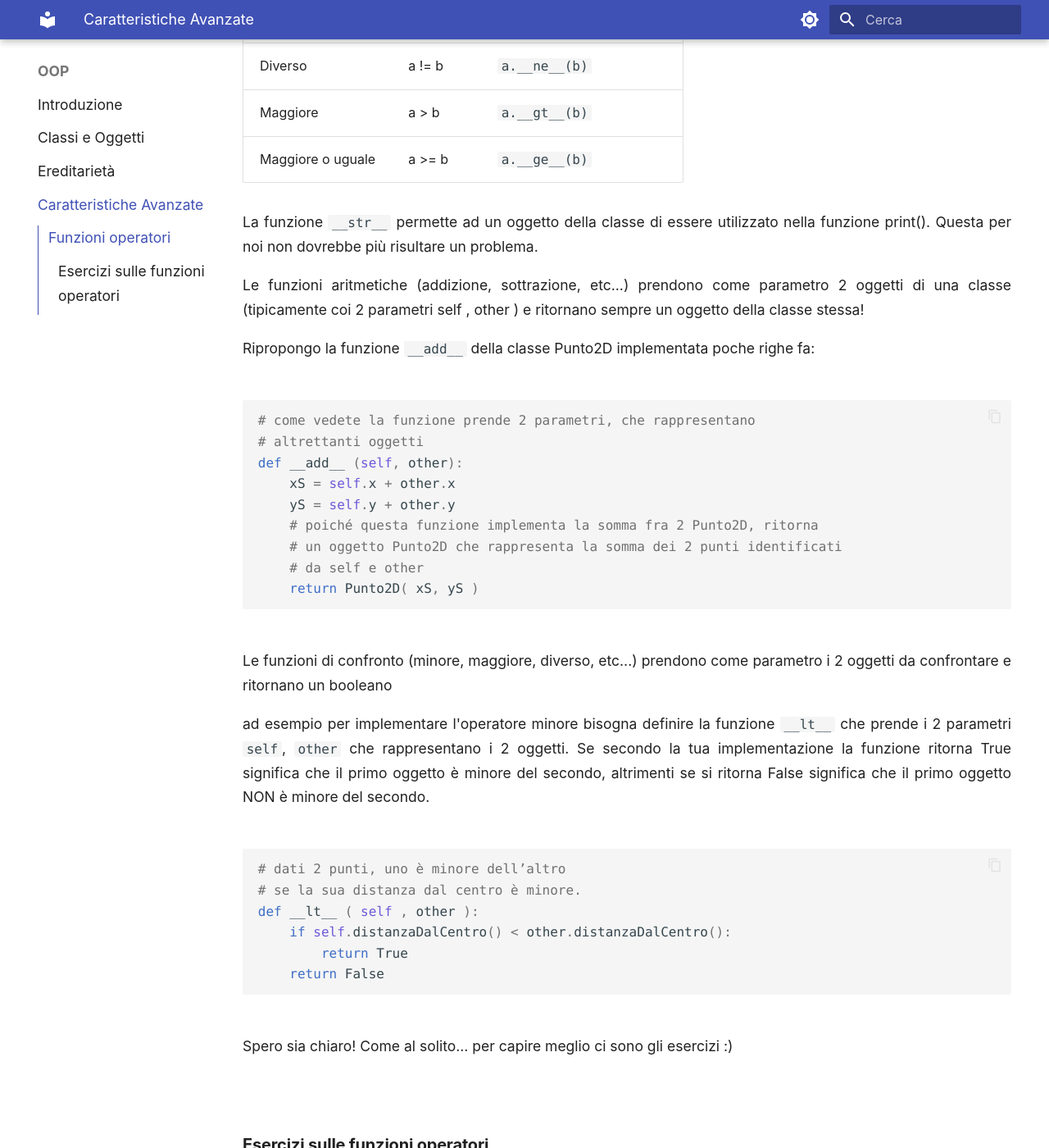
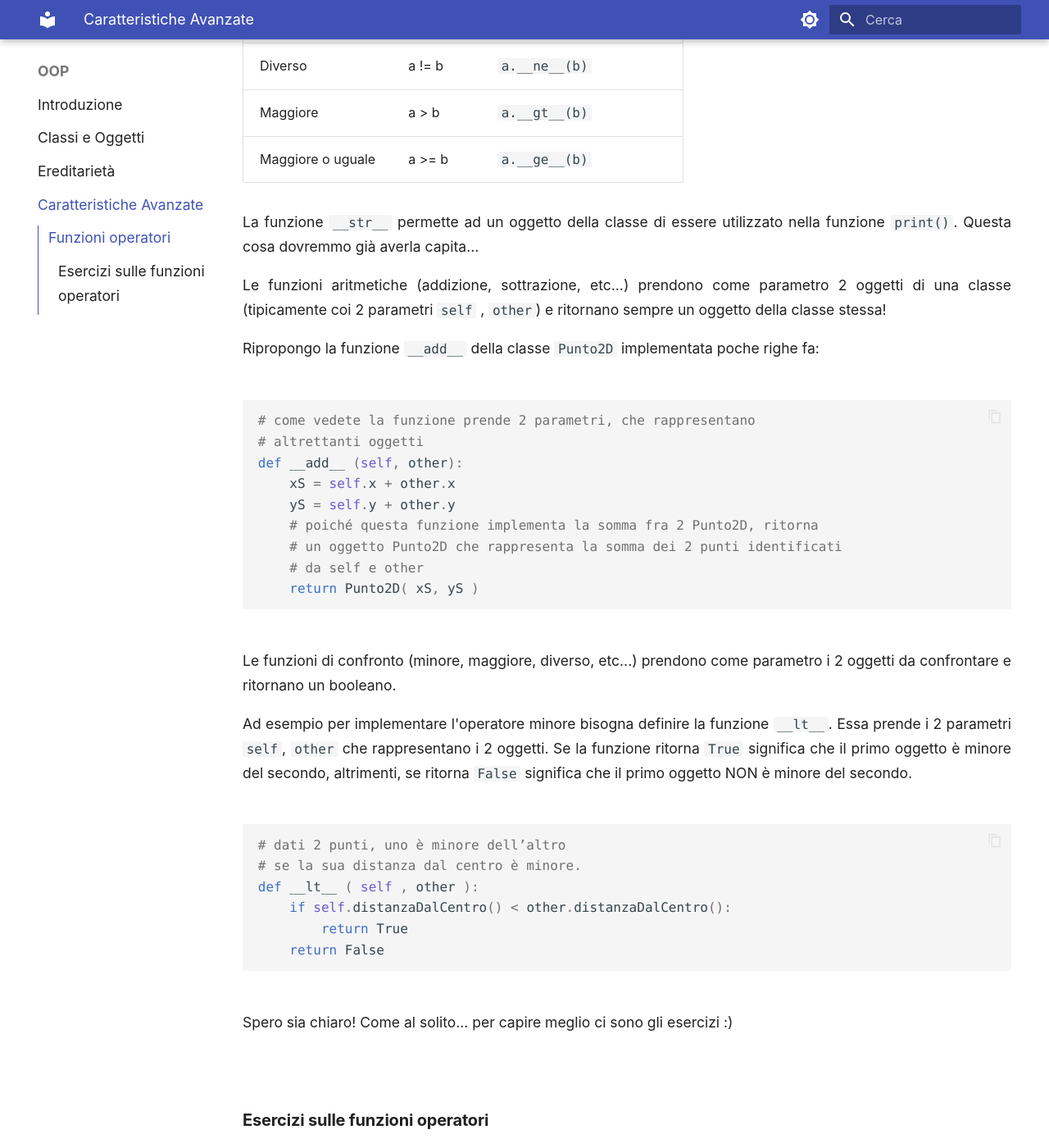
Before and after one commit to adjamhub/pyhandouts, an MkDocs documentation site: the page built from docs/OOP/003_advanced.md, in a window 1280 px wide and 1400 px high, scrolled down 2204 px. Shown: the whole window at 82% size. Built offline with MkDocs 1.6.1 and Material for MkDocs 9.7.7, drawn with Linux system fonts in a browser that asks for light colours.

Commit message:
advanced++

````diff
--- a/docs/OOP/003_advanced.md
+++ b/docs/OOP/003_advanced.md
@@ -70,15 +70,13 @@ sotto.
 
 
 La funzione `__str__` permette ad un oggetto della classe di essere
-utilizzato nella funzione print(). Questa per noi non dovrebbe più
-risultare un problema.
+utilizzato nella funzione `print()`. Questa cosa dovremmo già averla capita...
 
 Le funzioni aritmetiche (addizione, sottrazione, etc...) prendono come
-parametro 2 oggetti di una classe (tipicamente coi 2 parametri self ,
-other ) e ritornano sempre un oggetto della classe stessa!
+parametro 2 oggetti di una classe (tipicamente coi 2 parametri `self` , `other`)
+e ritornano sempre un oggetto della classe stessa!
 
-Ripropongo la funzione `__add__` della classe Punto2D implementata
-poche righe fa:
+Ripropongo la funzione `__add__` della classe `Punto2D` implementata poche righe fa:
 
 ``` python
 # come vedete la funzione prende 2 parametri, che rappresentano
@@ -93,14 +91,12 @@ def __add__ (self, other):
 ```
 
 Le funzioni di confronto (minore, maggiore, diverso, etc...) prendono
-come parametro i 2 oggetti da confrontare e ritornano un booleano
+come parametro i 2 oggetti da confrontare e ritornano un booleano.
 
-ad esempio per implementare l'operatore minore bisogna definire la
-funzione `__lt__` che prende i 2 parametri `self`, `other` che
-rappresentano i 2 oggetti. Se secondo la tua implementazione la funzione
-ritorna True significa che il primo oggetto è minore del secondo,
-altrimenti se si ritorna False significa che il primo oggetto NON è
-minore del secondo.
+Ad esempio per implementare l'operatore minore bisogna definire la funzione `__lt__`.
+Essa prende i 2 parametri `self`, `other` che rappresentano i 2 oggetti.
+Se la funzione ritorna `True` significa che il primo oggetto è minore del secondo,
+altrimenti, se ritorna `False` significa che il primo oggetto NON è minore del secondo.
 
 ``` python
 # dati 2 punti, uno è minore dell’altro
````
